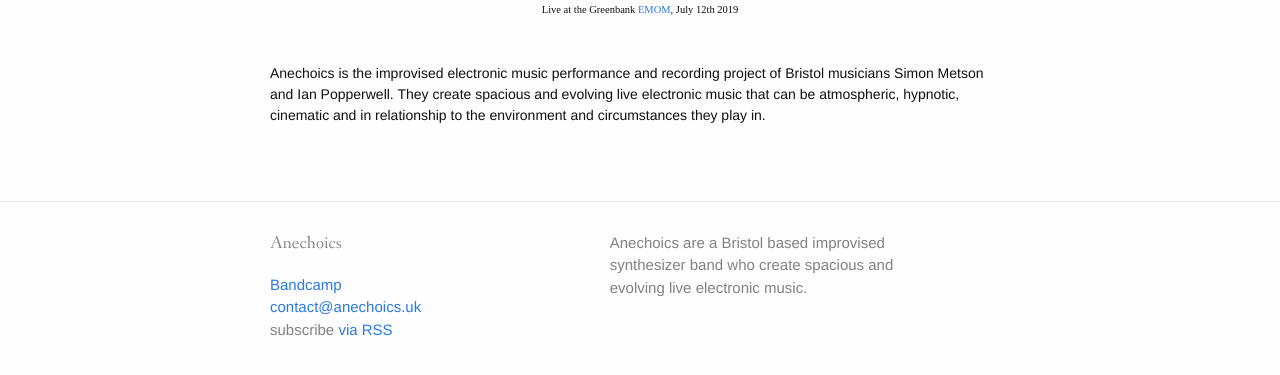
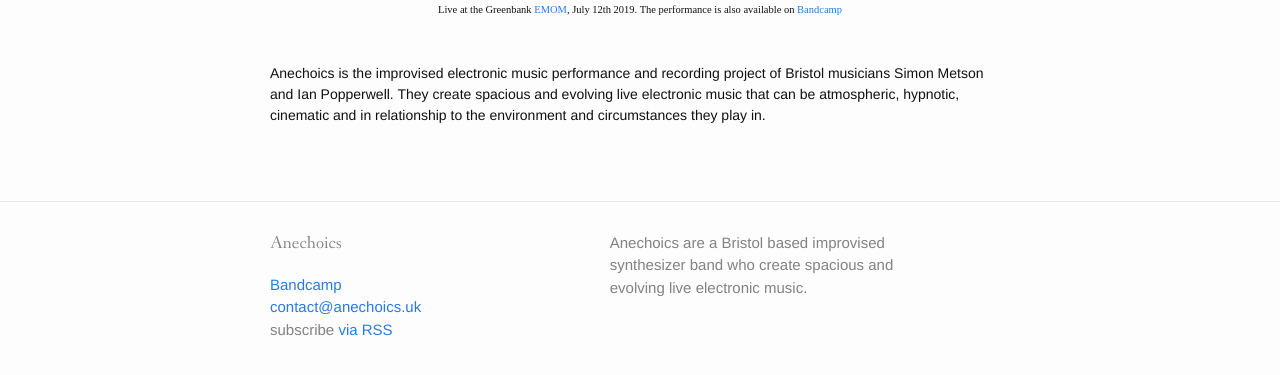
Before and after one commit to anechoics/anechoics.github.io, a Jekyll site: the page built from index.html, in a window 1280 px wide, cut to the strip 646-1047 px from the top of the page. Shown: the top 375 px of the strip. Built offline with Jekyll 4.4.1, drawn with Linux system fonts in a browser that asks for light colours; some web fonts are replaced.

Commit message:
Add bandcamp link

```diff
--- a/index.html
+++ b/index.html
@@ -6,7 +6,7 @@ layout: default
   <center>
     <img src="assets/a-logo.png"/>
     <iframe width="560" height="315" src="https://www.youtube-nocookie.com/embed/IBZdfNYa6kU" frameborder="0" allow="accelerometer; autoplay; encrypted-media; gyroscope; picture-in-picture" allowfullscreen></iframe>
-    <p class='caption'>Live at the Greenbank <a href="https://www.facebook.com/groups/weallplaysynth/">EMOM</a>, July 12th 2019</p>
+    <p class='caption'>Live at the Greenbank <a href="https://www.facebook.com/groups/weallplaysynth/">EMOM</a>, July 12th 2019. The performance is also available on <a href="https://anechoics.bandcamp.com/releases">Bandcamp</a></p>
   </center>
   <p class="page-content">Anechoics  is the improvised electronic music performance and recording project of Bristol musicians
       Simon Metson and Ian Popperwell. They create spacious and evolving live electronic music that can be
```
